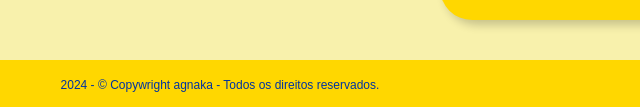
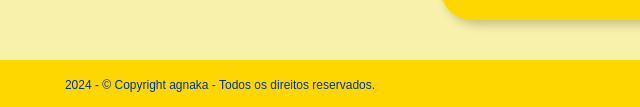
Before and after one commit to agnaka/Deco-Teste, a plain HTML site: page index.html in a window 1280 px wide. Shown: the part 801-908 px from the top of the page, 420-1060 px from the left. Drawn offline with Linux system fonts and the light colour scheme.

Commit message:
Update index.html
Correção palavra Copyright

```diff
--- a/index.html
+++ b/index.html
@@ -44,7 +44,7 @@
             </div>
         </section>
     </main>
-    <footer class="rodape">2024 - &copy; Copywright agnaka - Todos os direitos reservados.</footer>
+    <footer class="rodape">2024 - &copy; Copyright agnaka - Todos os direitos reservados.</footer>
     <script src="app.js" defer></script>
 </body>
 </html>
```
